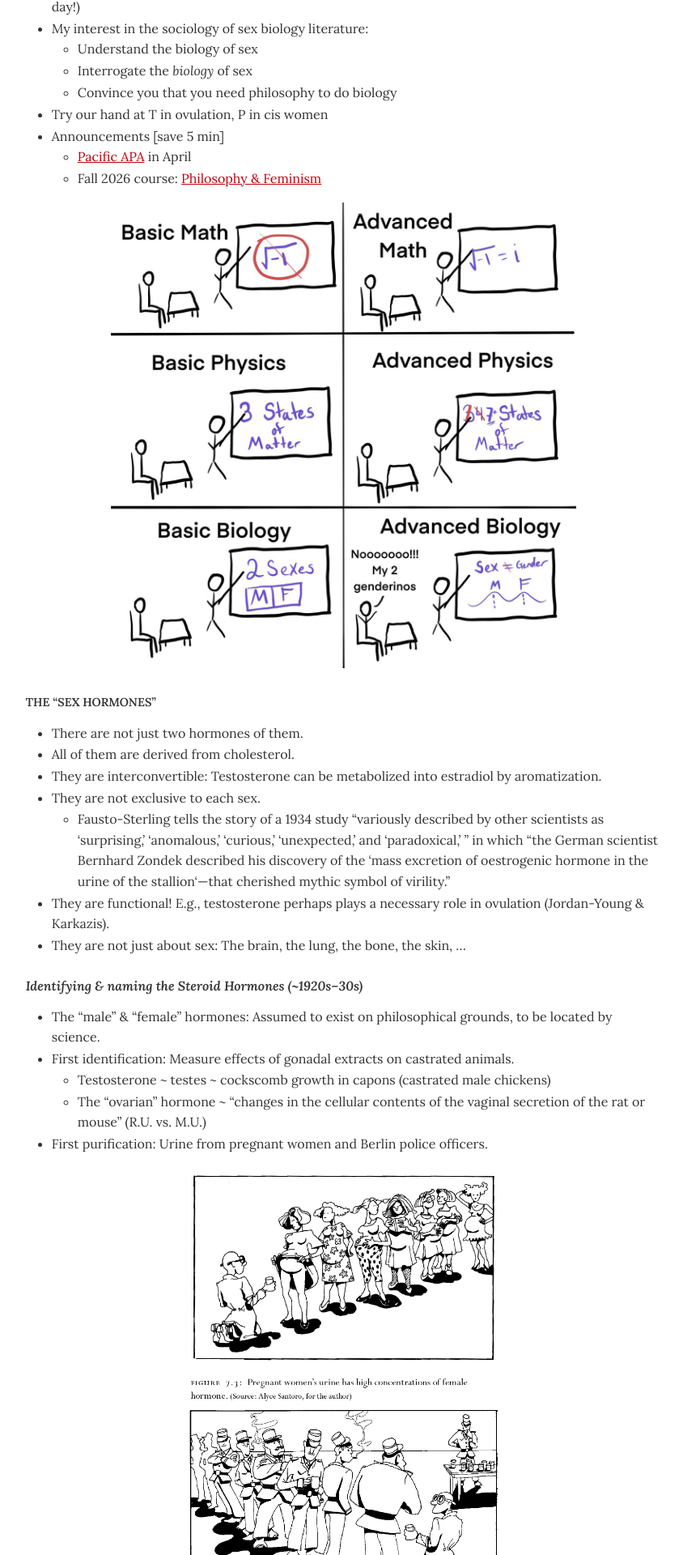
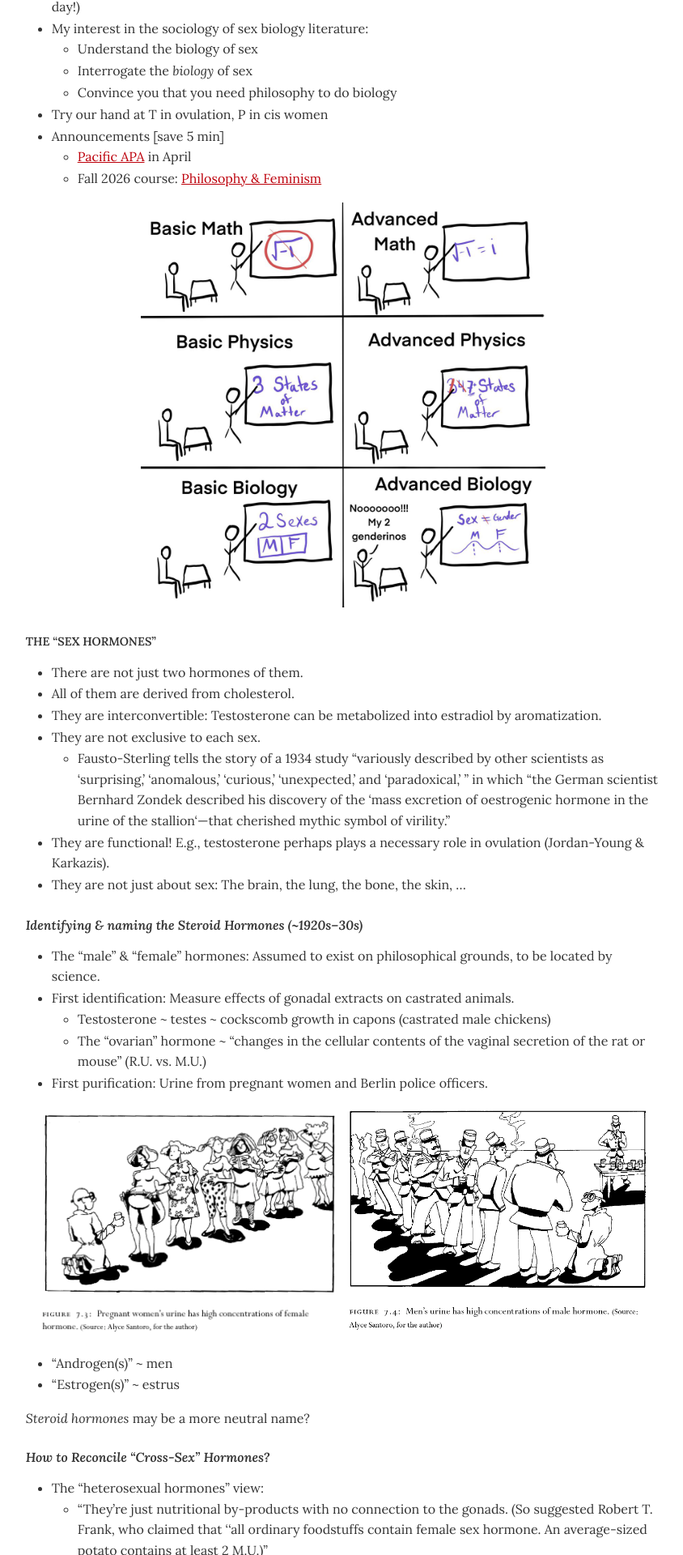
Before and after one commit to dingherself/love-gender-sex, a Jekyll site: the page built from handouts/_posts/2026-03-25-TP.md, in a window 1280 px wide. Shown: the part 378-2298 px from the top of the page at 81% size, without its empty margins (216-1060 px from the left). Built offline with Jekyll 4.4.1, drawn with Linux system fonts in a browser that asks for light colours.

Commit message:
formatting

```diff
--- a/handouts/_posts/2026-03-25-TP.md
+++ b/handouts/_posts/2026-03-25-TP.md
@@ -17,7 +17,7 @@ module: "Gender"
   - Fall 2026 course: [Philosophy & Feminism](https://dingherself.com/teaching/syllabus/ding-2110-flyer.pdf)
 
 <center>
-<a href='/assets/advanced-biology.jpg'><img src="/assets/advanced-biology.jpg" class="img-fluid" style="max-width: 575px;" alt="Nooooooo!!! My 2 genderinos"></a>
+<a href='/assets/advanced-biology.jpg'><img src="/assets/advanced-biology.jpg" class="img-fluid" style="max-width: 500px;" alt="Nooooooo!!! My 2 genderinos"></a>
 </center>
 
 ## The “Sex Hormones”
@@ -40,8 +40,8 @@ module: "Gender"
 - First purification: Urine from pregnant women and Berlin police officers.
 
 <center class="mb-5">
-<a href='/assets/73.png'><img src="/assets/73.png" class="img-fluid" style="max-width: 50%;" alt="Comic of a scientist collecting urine from pregnant women"></a>
-<a href='/assets/74.png'><img src="/assets/74.png" class="img-fluid" style="max-width: 50%;" alt="Comic of a scientist collecting urine from policemen"></a>
+<a href='/assets/73.png'><img src="/assets/73.png" class="img-fluid" style="max-width: 48%;" alt="Comic of a scientist collecting urine from pregnant women"></a>
+<a href='/assets/74.png'><img src="/assets/74.png" class="img-fluid" style="max-width: 48%;" alt="Comic of a scientist collecting urine from policemen"></a>
 </center>
 
 - “Androgen(s)” ~ men
```
